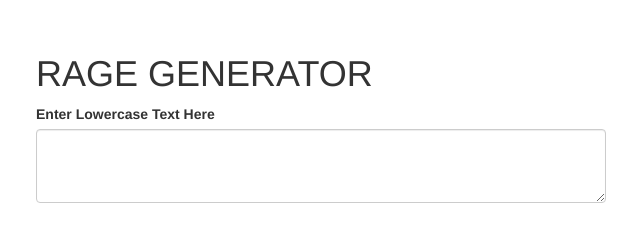
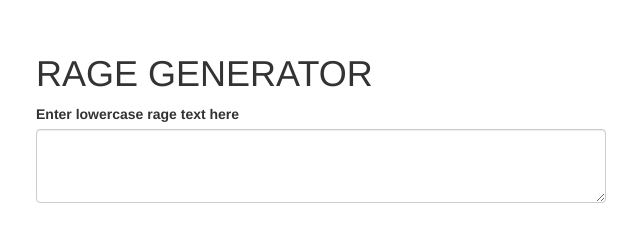
Before and after one commit to veronica-aubry/rage, a plain HTML site: page index.html in a window 1280 px wide. Shown: the part 166-406 px from the top of the page, 319-959 px from the left. Drawn offline with nearby package versions, Linux system fonts and the light colour scheme.

Commit message:
Update index.html

```diff
--- a/index.html
+++ b/index.html
@@ -18,7 +18,7 @@
   </div>
   <div id="capsform">
     <form>
-      <label for="lowercase">Enter Lowercase Text Here</label>
+      <label for="lowercase">Enter lowercase rage text here</label>
       <textarea id="lowercase" class="form-control" rows="3"></textarea>
       <br>
       <br>
```
